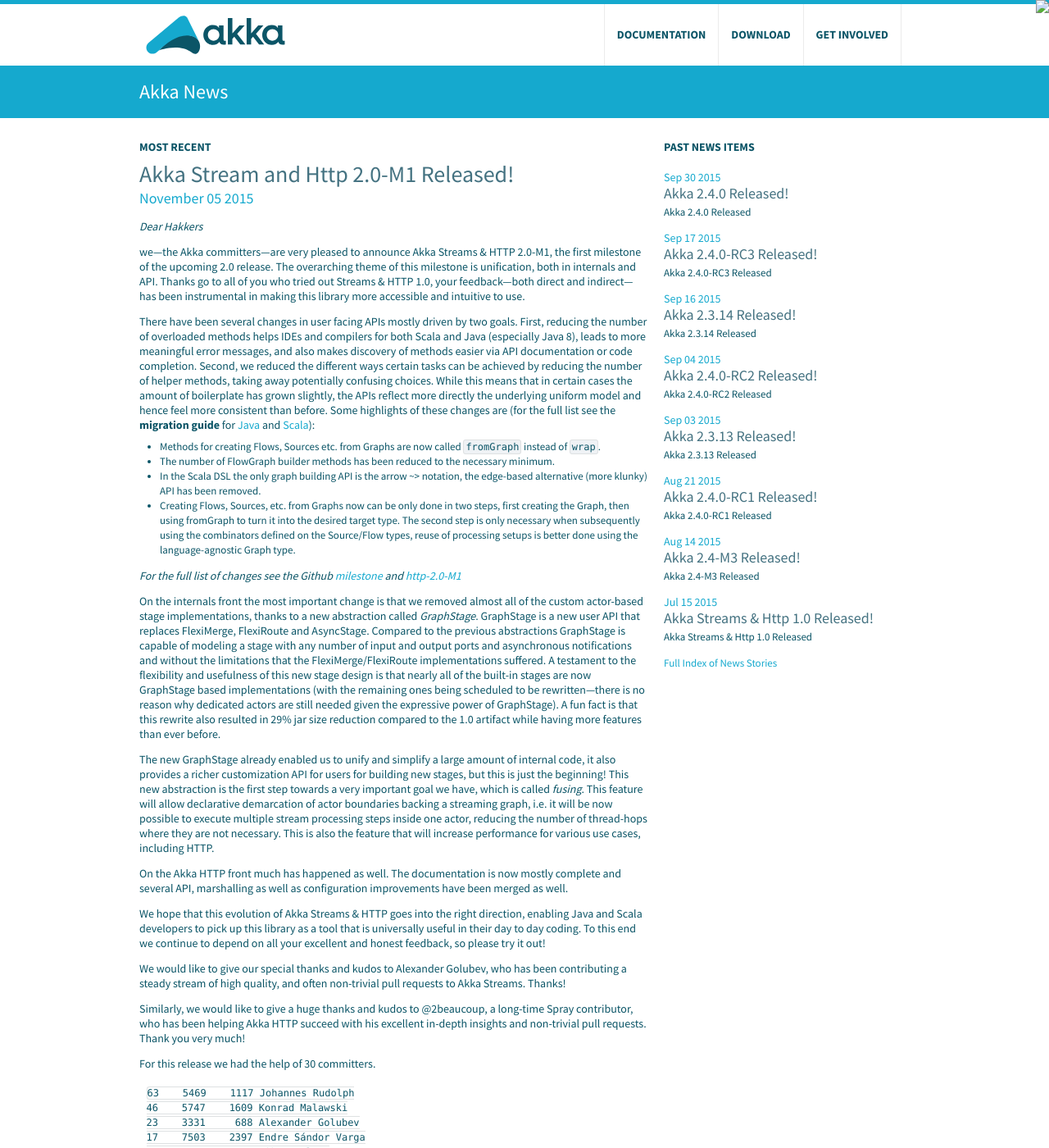
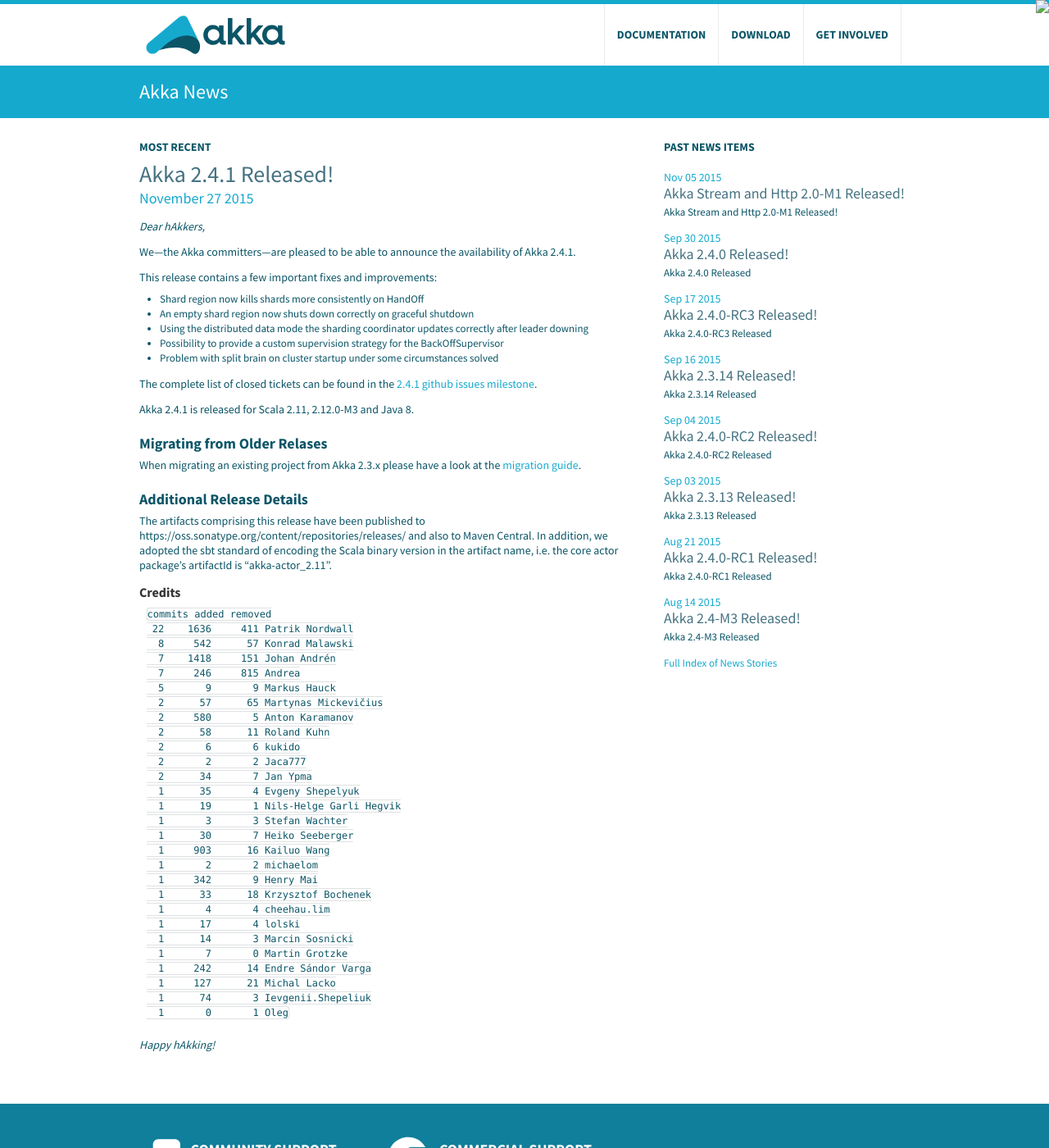
Before and after one commit to raboof/akka.github.com, a Jekyll site: the page built from news/index.md, in a window 1280 px wide and 1400 px high. Shown: the whole window at 82% size. Built offline with Jekyll 4.4.1, drawn with Linux system fonts in a browser that asks for light colours; some of the changed text lies outside the part shown.

Commit message:
New release: Akka 2.4.1

```diff
--- a/_includes/download.html
+++ b/_includes/download.html
@@ -104,14 +104,14 @@
             <div class="span6">
 
                 <div class="latest">
-                    <h2>Latest official version <small>Sept 16, 2015</small></h2>
+                    <h2>Latest official version <small>Nov 27, 2015</small></h2>
                     <table>
                         <tr>
                             <td>
-                                <a href="http://downloads.typesafe.com/akka/akka_2.11-2.4.0.zip" class="downloadStandaloneLink" data-version="2.4.0">Akka 2.4.0 (Scala 2.11 and Java 8+)</a>
+                                <a href="http://downloads.typesafe.com/akka/akka_2.11-2.4.1.zip" class="downloadStandaloneLink" data-version="2.4.1">Akka 2.4.1 (Scala 2.11 and Java 8+)</a>
                             </td>
                             <td>
-                                84MB
+                                79MB
                             </td>
                         </tr>
                     </table>
--- a/docs/index.md
+++ b/docs/index.md
@@ -5,15 +5,15 @@
 
 ## Release Versions
 
-### Akka 2.4.0 (current stable release) for Scala Scala 2.11 / 2.12.0-M2 and Java 8+
+### Akka 2.4.1 (current stable release) for Scala Scala 2.11 / 2.12.0-M3 and Java 8+
 
 * Akka Documentation
 
-  * HTML for [Java](http://doc.akka.io/docs/akka/2.4.0/java.html) and [Scala](http://doc.akka.io/docs/akka/2.4.0/scala.html)
-  * PDF for [Java](http://doc.akka.io/docs/akka/2.4.0/AkkaJava.pdf) and [Scala](http://doc.akka.io/docs/akka/2.4.0/AkkaScala.pdf)
-  * [EPUB](http://doc.akka.io/docs/akka/2.4.0/Akka.epub) (Combined Java and Scala)
+  * HTML for [Java](http://doc.akka.io/docs/akka/2.4.1/java.html) and [Scala](http://doc.akka.io/docs/akka/2.4.1/scala.html)
+  * PDF for [Java](http://doc.akka.io/docs/akka/2.4.1/AkkaJava.pdf) and [Scala](http://doc.akka.io/docs/akka/2.4.1/AkkaScala.pdf)
+  * [EPUB](http://doc.akka.io/docs/akka/2.4.1/Akka.epub) (Combined Java and Scala)
 
-* Akka API - for [Java](http://doc.akka.io/japi/akka/2.4.0/) and [Scala](http://doc.akka.io/api/akka/2.4.0/)
+* Akka API - for [Java](http://doc.akka.io/japi/akka/2.4.1/) and [Scala](http://doc.akka.io/api/akka/2.4.1/)
 
 
 ### Akka 2.3.14 (previous stable release) for Scala 2.10 / 2.11 and Java 6+
--- /dev/null
+++ b/news/_posts/2015-11-27-akka-2.4.1-released.md
@@ -0,0 +1,64 @@
+---
+layout: news
+title: Akka 2.4.1 Released!
+author: Johan Andrén
+short: Akka 2.4.1 Released
+---
+
+*Dear hAkkers,*
+
+We—the Akka committers—are pleased to be able to announce the availability of Akka 2.4.1.
+
+This release contains a few important fixes and improvements:
+* Shard region now kills shards more consistently on HandOff
+* An empty shard region now shuts down correctly on graceful shutdown
+* Using the distributed data mode the sharding coordinator updates correctly after leader downing
+* Possibility to provide a custom supervision strategy for the BackOffSupervisor
+* Problem with split brain on cluster startup under some circumstances solved
+
+The complete list of closed tickets can be found in the [2.4.1 github issues milestone](https://github.com/akka/akka/issues?q=milestone%3A2.4.1).
+
+Akka 2.4.1 is released for Scala 2.11, 2.12.0-M3 and Java 8.
+
+### Migrating from Older Relases ###
+
+When migrating an existing project from Akka 2.3.x please have a look at the [migration guide](http://doc.akka.io/docs/akka/2.4.1/project/migration-guide-2.3.x-2.4.x.html).
+
+### Additional Release Details ###
+
+The artifacts comprising this release have been published to https://oss.sonatype.org/content/repositories/releases/ and also to Maven Central. In addition, we adopted the sbt standard of encoding the Scala binary version in the artifact name, i.e. the core actor package’s artifactId is “akka-actor_2.11”.
+
+
+#### Credits ####
+
+    commits added removed
+     22    1636     411 Patrik Nordwall
+      8     542      57 Konrad Malawski
+      7    1418     151 Johan Andrén
+      7     246     815 Andrea
+      5       9       9 Markus Hauck
+      2      57      65 Martynas Mickevičius
+      2     580       5 Anton Karamanov
+      2      58      11 Roland Kuhn
+      2       6       6 kukido
+      2       2       2 Jaca777
+      2      34       7 Jan Ypma
+      1      35       4 Evgeny Shepelyuk
+      1      19       1 Nils-Helge Garli Hegvik
+      1       3       3 Stefan Wachter
+      1      30       7 Heiko Seeberger
+      1     903      16 Kailuo Wang
+      1       2       2 michaelom
+      1     342       9 Henry Mai
+      1      33      18 Krzysztof Bochenek
+      1       4       4 cheehau.lim
+      1      17       4 lolski
+      1      14       3 Marcin Sosnicki
+      1       7       0 Martin Grotzke
+      1     242      14 Endre Sándor Varga
+      1     127      21 Michal Lacko
+      1      74       3 Ievgenii.Shepeliuk
+      1       0       1 Oleg
+
+
+*Happy hAkking!*
```
